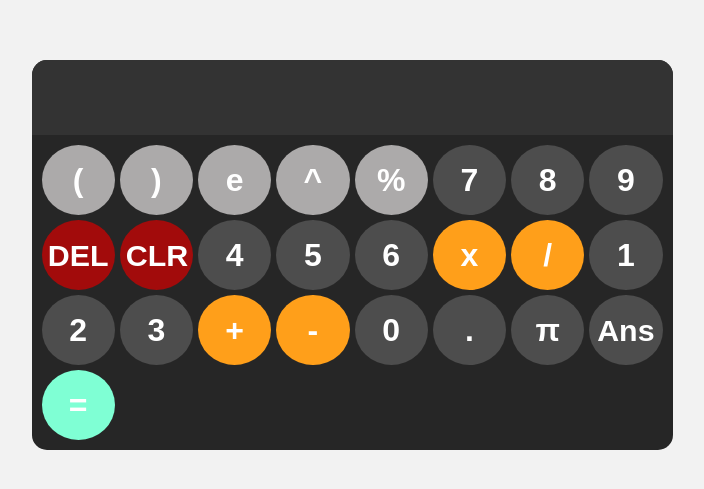
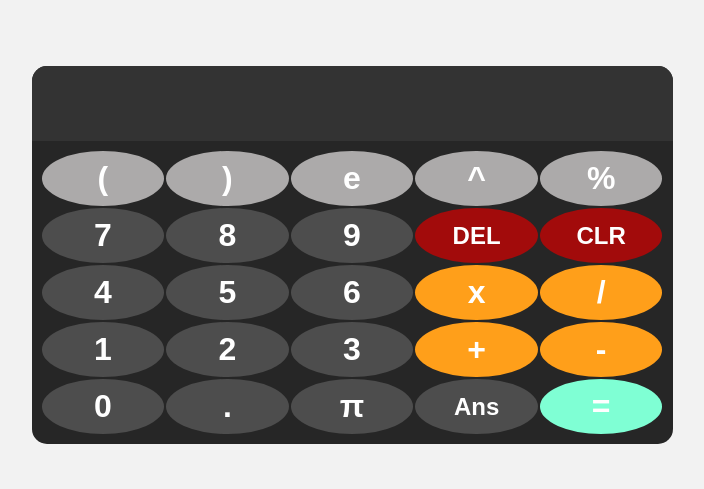
Before and after one commit to benjaminbob21/mobile_basic_calc, a plain HTML site: page index.html in a window 1280 px wide. Shown: the part 145-634 px from the top of the page, without its empty margins (288-992 px from the left). Drawn offline with Linux system fonts and the light colour scheme.

Commit message:
Add files via upload

```diff
--- a/index.html
+++ b/index.html
@@ -18,11 +18,11 @@
         <button onClick="appendToDisplay('7')">7</button>
         <button onClick="appendToDisplay('8')">8</button>
         <button onClick="appendToDisplay('9')">9</button>
-        <button style="font-size: 1.9rem" onClick="cleared()" class="del-btn">
+        <button style="font-size: 1.5rem" onClick="cleared()" class="del-btn">
           DEL
         </button>
         <button
-          style="font-size: 1.9rem"
+          style="font-size: 1.5rem"
           onClick="clearDisplay()"
           class="del-btn"
         >
@@ -41,7 +41,7 @@
         <button onClick="appendToDisplay('0')">0</button>
         <button onClick="appendToDisplay('.')">.</button>
         <button onClick="appendToDisplay('π')">π</button>
-        <button style="font-size: 1.9rem" onClick="appendToDisplay('Ans')">
+        <button style="font-size: 1.5rem" onClick="appendToDisplay('Ans')">
           Ans
         </button>
         <button style="background-color: aquamarine" onClick="calculate()">
--- a/style.css
+++ b/style.css
@@ -27,14 +27,14 @@ body {
 
 #keys {
   display: grid;
-  grid-template-columns: repeat(auto-fill, minmax(70px, 1fr)); /* Responsive grid */
-  gap: 5px; /* Reduced gap for smaller screens */
+  grid-template-columns: repeat(5, minmax(55px, 1fr)); /* Responsive grid */
+  gap: 2px; /* Reduced gap for smaller screens */
   padding: 10px; /* Reduced padding for smaller screens */
 }
 
 button {
   width: 100%;
-  height: 70px; /* Adjusted button height */
+  height: 55px; /* Adjusted button height */
   border-radius: 50%;
   border: none;
   background-color: hsl(0, 0%, 30%);
```
